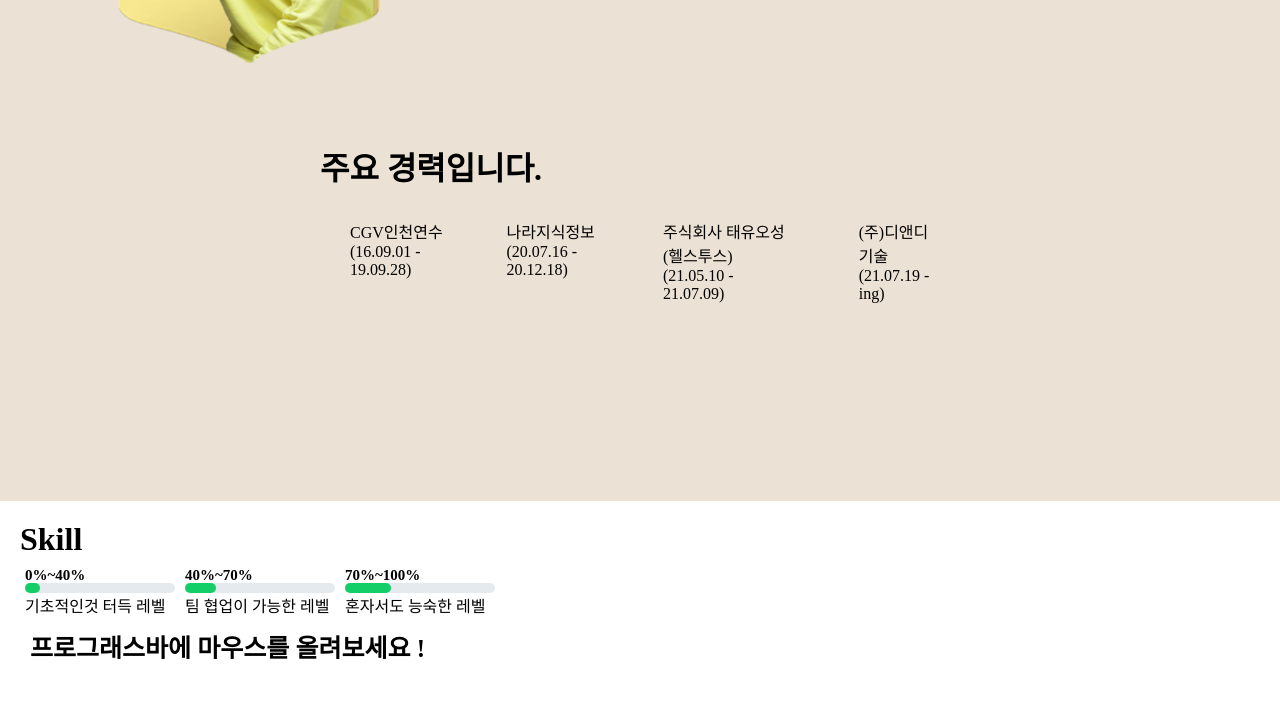
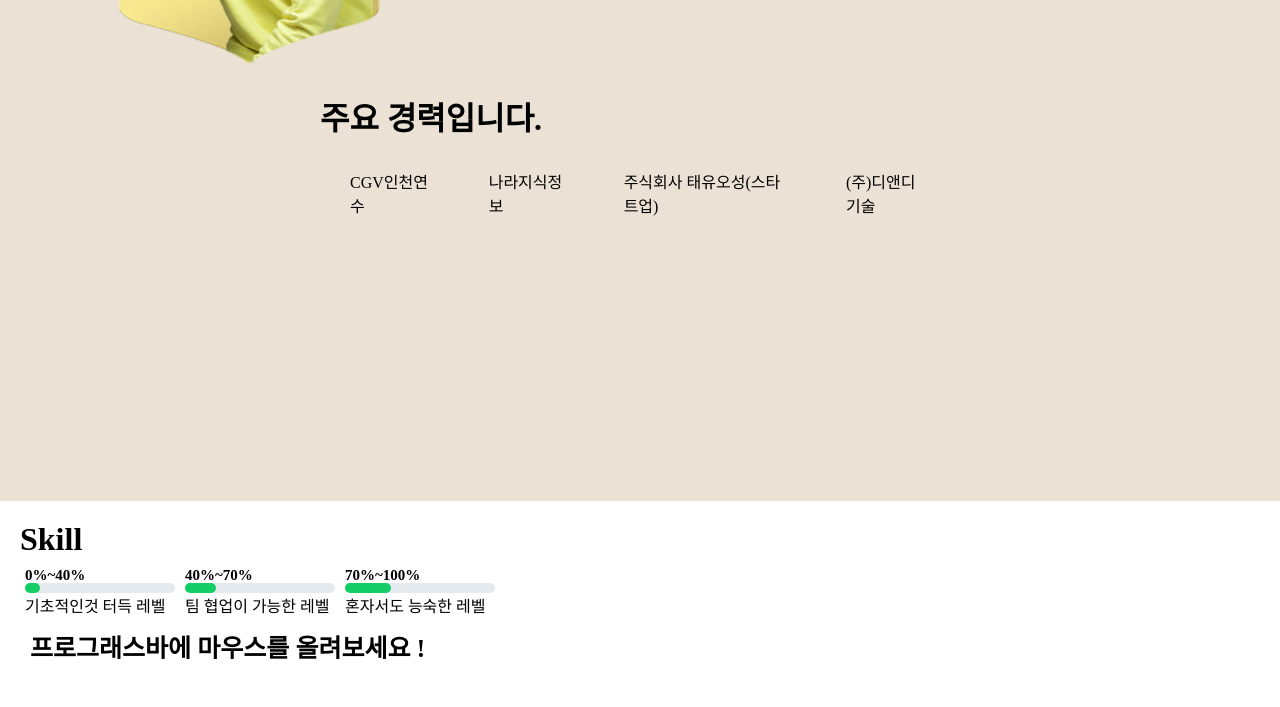
Before and after one commit to ByungMoon-Kim/portfolio, a plain HTML site: page portfolio.html in a window 1280 px wide. Shown: the part 1199-1906 px from the top of the page. Drawn offline with nearby package versions, Linux system fonts and the light colour scheme; a web font is replaced by a local one.

Commit message:
add 9/30

```diff
--- a/portfolio.html
+++ b/portfolio.html
@@ -84,10 +84,11 @@
         <div class="Mycareer">
             <h1>주요 경력입니다.</h1>
             <ul class="career-ul">
-                <li class="C-cgv">CGV인천연수<br>(16.09.01 - 19.09.28)</li>
-                <li class="C-nara">나라지식정보<br>(20.07.16 - 20.12.18)</li>
-                <li class="C-ht">주식회사 태유오성(헬스투스)<br>(21.05.10 - 21.07.09)</li>
-                <li class="C-DND">(주)디앤디기술<br>(21.07.19 - ing)</li>
+                <!--애니메이션으로 각 직무 및 근속기간 보여지게-->
+                <li class="C-cgv">CGV인천연수<br></li>
+                <li class="C-nara">나라지식정보</li>
+                <li class="C-ht">주식회사 태유오성(스타트업)</li>
+                <li class="C-DND">(주)디앤디기술</li>
             </ul>
         </div>
     </div>
--- a/portfolio_style_Introdution.css
+++ b/portfolio_style_Introdution.css
@@ -48,9 +48,9 @@ html {
 }
 .Mycareer {
   position: absolute;
-  top: 220%;
+  top: 200%;
   left: 50%;
-  transform: translate(-50%, -220%);
+  transform: translate(-50%, -200%);
 }
 .career-ul {
   display: flex;
```
Also changed, not shown: introdution_img/popcorn-icon.png (added).
